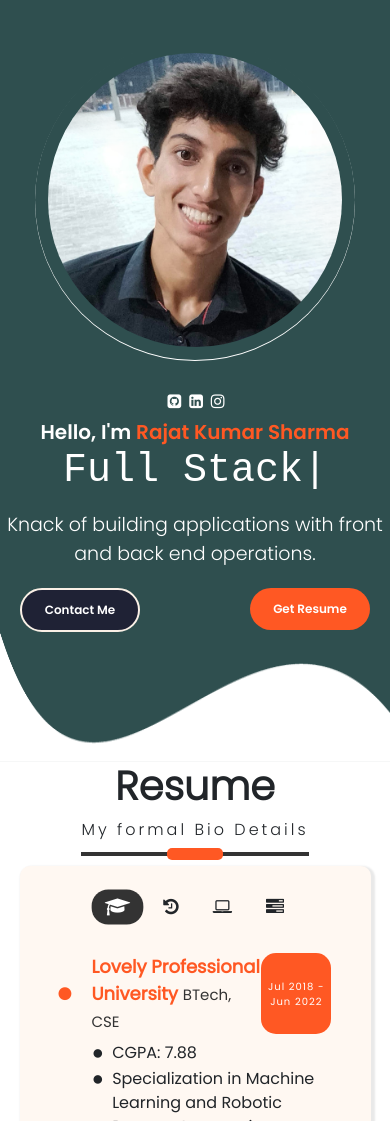
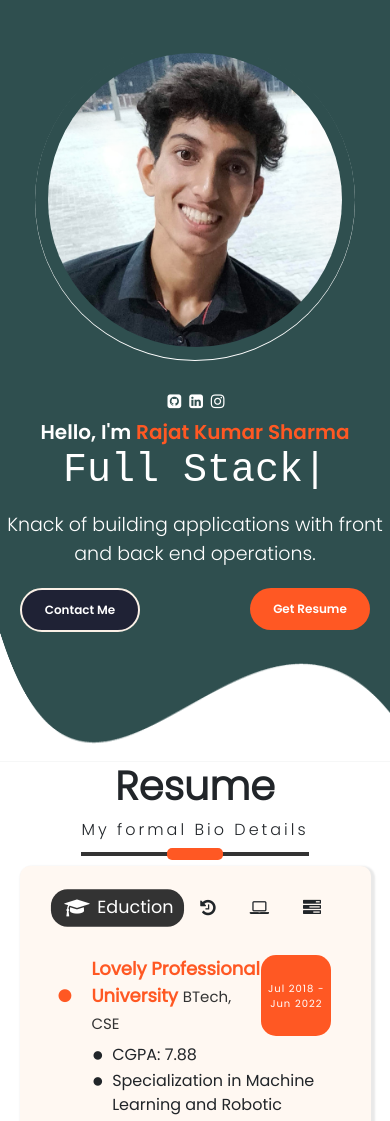
Before and after one commit to RajatRjSharma/portfolio, a React (Create React App) app: page / in a window 390 px wide. Shown: the top 1121 px of the page. Built offline with nearby package versions, Linux system fonts and the light colour scheme.

Commit message:
changes to css for responsivness

```diff
--- a/src/PortfolioContainer/Resume/Resume.css
+++ b/src/PortfolioContainer/Resume/Resume.css
@@ -251,6 +251,11 @@
     display: none;
   }
 
+  .left-title-select span {
+    display: block;
+    margin: 0 0 0 5px;
+  }
+
   .resume-body {
     flex-wrap: wrap;
     margin: 10px;
```
